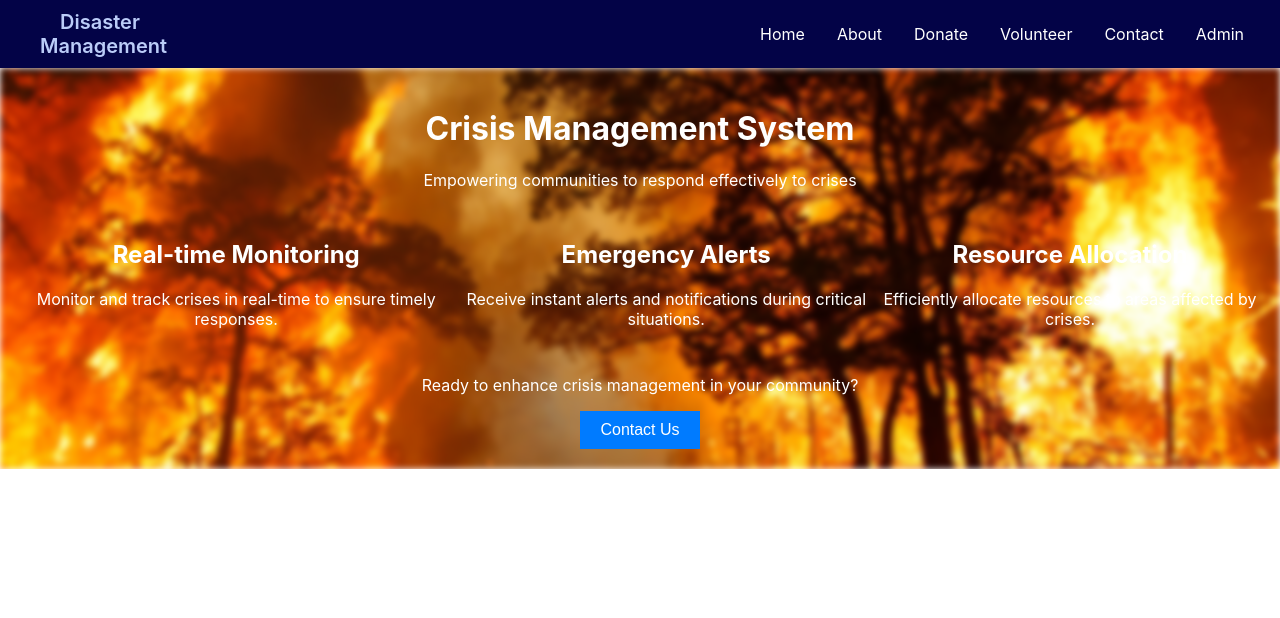
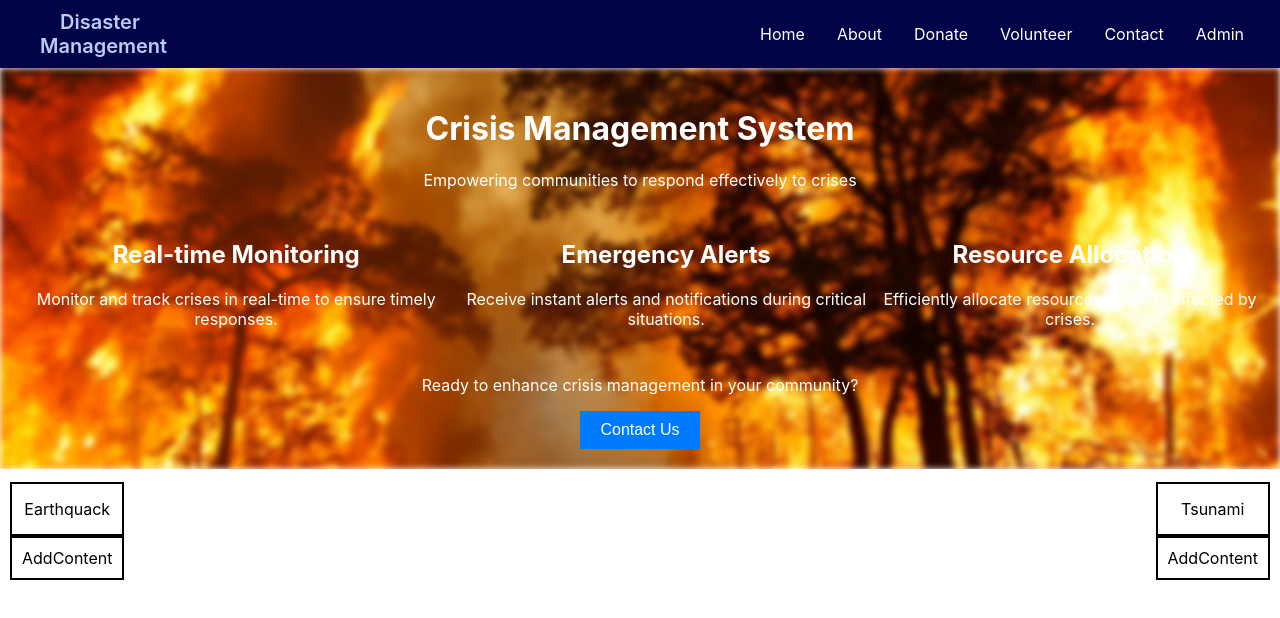
Before and after one commit to Prathamesh-Srivastava/Disaster-Management, a React (Create React App) app: page / in a window 1280 px wide. Shown: the top 618 px of the page. Built offline with nearby package versions, Linux system fonts and the light colour scheme; the HTML template or start-up script is replaced by a standard one.

Commit message:
Added Disaster Cards

```diff
--- a/src/App.js
+++ b/src/App.js
@@ -1,6 +1,6 @@
 import './App.css';
 // import Navbar from './Components/Navbar';
-import Home from './Components/Hero';
+import Home from './Pages/HomePage';
 function App() {
   return (
     <div className="App">
--- /dev/null
+++ b/src/Components/DisasterCard.css
@@ -0,0 +1,17 @@
+.card{
+    max-width: 300px;
+}
+.heading{
+    height: 50px;
+    border: 2px solid black;
+    display: flex;
+    align-items: center;
+    justify-content: center;
+}
+.content{
+    padding: 10px;
+    border: 2px solid black;
+    display: flex;
+    align-items: center;
+    justify-content: center
+}
--- /dev/null
+++ b/src/Components/DisasterCard.jsx
@@ -0,0 +1,12 @@
+import React from "react";
+import "./DisasterCard.css"
+const Card = (props) => {
+    return (
+        <div className="card">
+            <div className="heading">{props.head}</div>
+            <div className="content">{props.content}</div>
+        </div>
+    );
+}
+
+export default Card;
--- a/src/Components/Hero.jsx
+++ b/src/Components/Hero.jsx
@@ -7,8 +7,6 @@ import backgroundImage from "../assests/background.webp"
 
 const Hero = () => {
   return (
-    <>
-    <Navbar/>
     <div className="home-container">
       <header>
         <h1>Crisis Management System</h1>
@@ -36,7 +34,7 @@ const Hero = () => {
         <p>Ready to enhance crisis management in your community?</p>
         <button>Contact Us</button>
       </section>
-    </div></>
+    </div>
   );
 };
 
--- /dev/null
+++ b/src/Pages/HomePage.css
@@ -0,0 +1,7 @@
+.cardContainer{
+    margin-top: 3px;
+    display: flex;
+    /* border: 2px solid black; */
+    padding: 10px;
+    justify-content: space-between;
+}
--- a/src/Pages/HomePage.jsx
+++ b/src/Pages/HomePage.jsx
@@ -1,11 +1,17 @@
 import Hero from "../Components/Hero";
-import Navbar from "../Components/Navbar";
+import Navbar from "../Components/Navbar"
+import DisasterCard from "../Components/DisasterCard"
+import "./HomePage.css"
 const Home = () => {
 
     return(
         <div className="home">
             <Navbar/>
             <Hero />
+            <div className="cardContainer">
+                <DisasterCard head="Earthquack" content="AddContent"/>
+                <DisasterCard head = "Tsunami" content="AddContent"/>
+            </div>
         </div>
     );
 }
```
